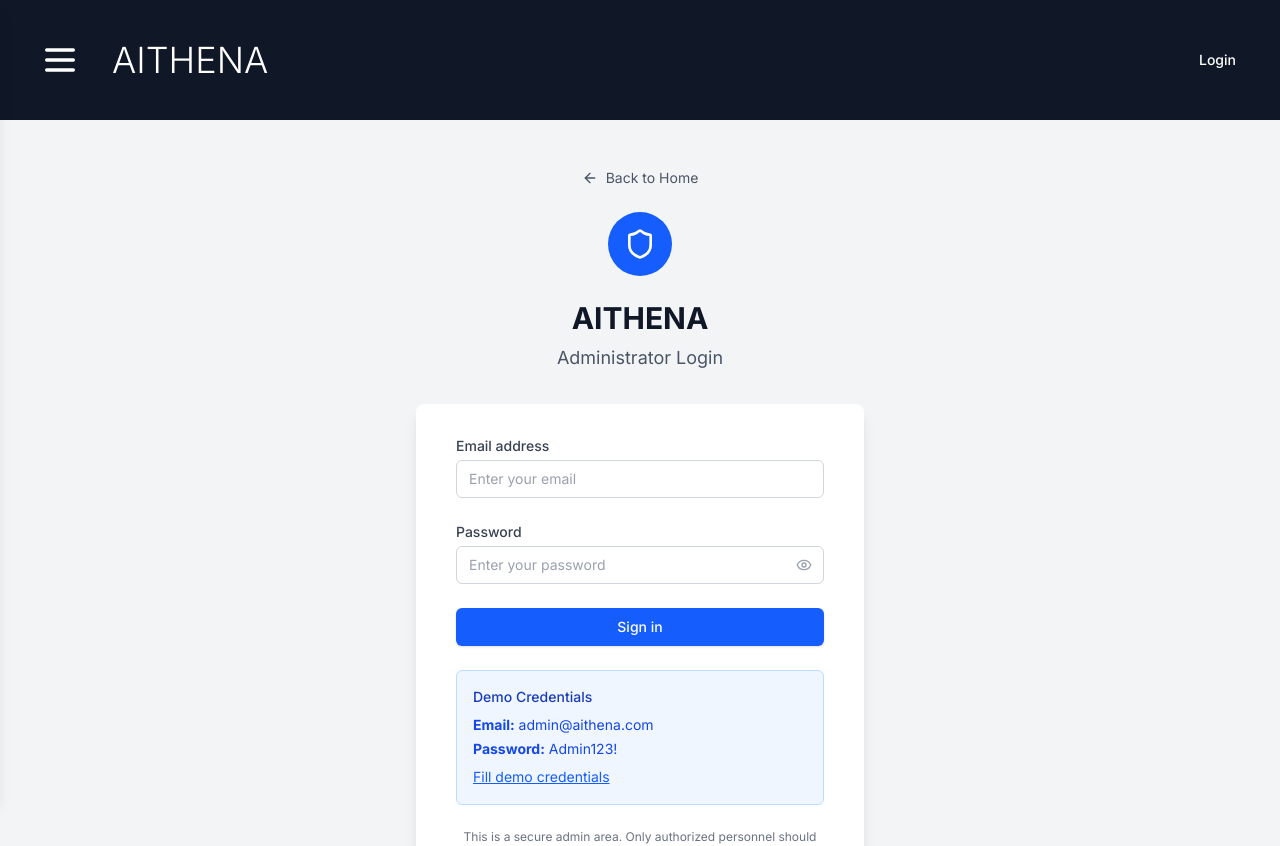
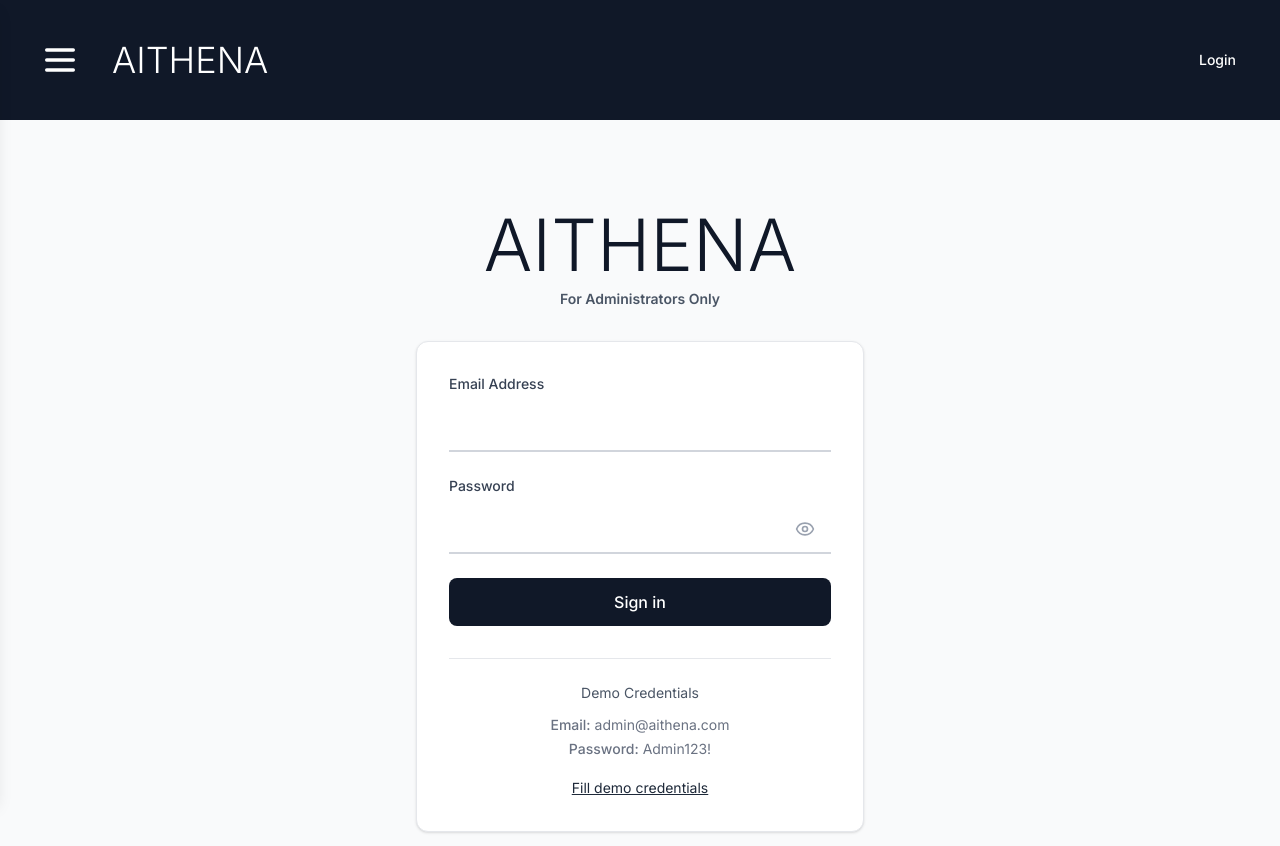
Before and after one commit to f4heemmmmm/aithena, a Next.js app in the folder frontend/: page /login in a window 1280 px wide. Shown: the top 846 px of the page. Built offline with nearby package versions, Linux system fonts and the light colour scheme.

Commit message:
Fixed minor issues and inconsistencies

```diff
--- a/frontend/src/app/layout.tsx
+++ b/frontend/src/app/layout.tsx
@@ -1,19 +1,18 @@
+"use client";
+
 import "./globals.css";
-import type { Metadata } from "next";
 import { Inter } from "next/font/google";
 import { AuthProvider } from "@/context/AuthContext";
 
 import Footer from "@/components/Footer";
 import Navigation from "@/components/Navigation";
+import { usePathname } from "next/navigation";
 
 const inter = Inter({ subsets: ["latin"] });
 
-export const metadata: Metadata = {
-    title: "AITHENA",
-    description: "Advanced AI technology for legal professionals"
-};
-
 export default function RootLayout({children}: { children: React.ReactNode; }) {
+    const pathName = usePathname();
+    const hideFooter = pathName === "/login";
     return (
         <html lang = "en">
             <body className = {inter.className}>
@@ -22,7 +21,7 @@ export default function RootLayout({children}: { children: React.ReactNode; }) {
                     <main>
                         {children}
                     </main>
-                    <Footer />
+                    {!hideFooter && <Footer />}
                 </AuthProvider>
             </body>
         </html>
--- a/frontend/src/app/login/page.tsx
+++ b/frontend/src/app/login/page.tsx
@@ -4,8 +4,8 @@
 import { useState, useEffect } from 'react';
 import { useRouter } from 'next/navigation';
 import { useAuth } from '@/context/AuthContext';
-import { Shield, Eye, EyeOff, ArrowLeft } from 'lucide-react';
 import Link from 'next/link';
+import { Eye, EyeOff } from 'lucide-react';
 
 export default function LoginPage() {
   const [email, setEmail] = useState('');
@@ -46,49 +46,35 @@ export default function LoginPage() {
 
   if (loading) {
     return (
-      <div className="min-h-screen bg-gray-100 flex items-center justify-center">
-        <div className="animate-spin rounded-full h-8 w-8 border-b-2 border-blue-600"></div>
+      <div className="min-h-screen bg-gray-50 flex items-center justify-center">
+        <div className="w-8 h-8 border-2 border-gray-300 border-t-gray-800 rounded-full animate-spin"></div>
       </div>
     );
   }
 
   return (
-    <div className="min-h-screen bg-gray-100 flex flex-col justify-center py-12 sm:px-6 lg:px-8">
-      <div className="sm:mx-auto sm:w-full sm:max-w-md">
-        {/* Back to Home Link */}
-        <div className="flex justify-center mb-6">
-          <Link
-            href="/"
-            className="inline-flex items-center text-sm text-gray-600 hover:text-gray-900 transition-colors"
-          >
-            <ArrowLeft className="h-4 w-4 mr-2" />
-            Back to Home
-          </Link>
+    <div className="min-h-screen bg-gray-50 flex items-center justify-center py-12 px-4 sm:px-6 lg:px-8">
+      <div className="max-w-md w-full space-y-8">
+
+
+        {/* Header */}
+        <div className="text-center">
+          <h1 className="text-7xl font-light text-gray-900 mb-2">
+            AITHENA
+          </h1>
+          <p className="text-sm text-gray-600 font-semibold">
+            For Administrators Only
+          </p>
         </div>
 
-        {/* Logo and Title */}
-        <div className="flex flex-col items-center">
-          <div className="flex items-center justify-center w-16 h-16 bg-blue-600 rounded-full mb-6">
-            <Shield className="h-8 w-8 text-white" />
-          </div>
-          <h2 className="text-center text-3xl font-bold text-gray-900 mb-2">
-            AITHENA
-          </h2>
-          <p className="text-center text-lg text-gray-600">
-            Administrator Login
-          </p>
-        </div>
-      </div>
-
-      <div className="mt-8 sm:mx-auto sm:w-full sm:max-w-md">
-        <div className="bg-white py-8 px-4 shadow-lg sm:rounded-lg sm:px-10">
+        {/* Login Form */}
+        <div className="bg-white rounded-xl shadow-sm border border-gray-200 p-8">
           <form className="space-y-6" onSubmit={handleSubmit}>
             {/* Email Field */}
             <div>
-              <label htmlFor="email" className="block text-sm font-medium text-gray-700">
-                Email address
+              <label htmlFor="email" className="block text-sm font-medium text-gray-700 mb-2">
+                Email Address
               </label>
-              <div className="mt-1">
               <input
                 id="email"
                 name="email"
@@ -97,18 +83,16 @@ export default function LoginPage() {
                 required
                 value={email}
                 onChange={(e) => setEmail(e.target.value)}
-                  className="appearance-none block w-full px-3 py-2 border border-gray-300 rounded-md placeholder-gray-400 focus:outline-none focus:ring-blue-500 focus:border-blue-500 sm:text-sm"
-                  placeholder="Enter your email"
+                className="w-full px-0 py-3 border-0 border-b-2 border-gray-300 bg-transparent focus:outline-none focus:border-gray-800 transition-all duration-200 text-gray-900"
               />
-              </div>
             </div>
 
             {/* Password Field */}
             <div>
-              <label htmlFor="password" className="block text-sm font-medium text-gray-700">
+              <label htmlFor="password" className="block text-sm font-medium text-gray-700 mb-2">
                 Password
               </label>
-              <div className="mt-1 relative">
+              <div className="relative">
                 <input
                   id="password"
                   name="password"
@@ -117,74 +101,78 @@ export default function LoginPage() {
                   required
                   value={password}
                   onChange={(e) => setPassword(e.target.value)}
-                  className="appearance-none block w-full px-3 py-2 pr-10 border border-gray-300 rounded-md placeholder-gray-400 focus:outline-none focus:ring-blue-500 focus:border-blue-500 sm:text-sm"
-                  placeholder="Enter your password"
+                  className="w-full px-0 py-3 pr-12 border-0 border-b-2 border-gray-300 bg-transparent focus:outline-none focus:border-gray-800 transition-all duration-200 text-gray-900"
                 />
                 <button
                   type="button"
-                  className="absolute inset-y-0 right-0 pr-3 flex items-center"
+                  className="absolute inset-y-0 right-0 pr-4 flex items-center text-gray-400 hover:text-gray-600 transition-all duration-300 transform hover:scale-110"
                   onClick={() => setShowPassword(!showPassword)}
                 >
-                  {showPassword ? (
-                    <EyeOff className="h-4 w-4 text-gray-400 hover:text-gray-600" />
-                  ) : (
-                    <Eye className="h-4 w-4 text-gray-400 hover:text-gray-600" />
-                  )}
+                  <div className="relative w-5 h-5">
+                    <Eye
+                      className={`absolute w-5 h-5 transition-all duration-300 ease-in-out transform ${
+                        showPassword
+                          ? 'opacity-0 scale-75 rotate-12'
+                          : 'opacity-100 scale-100 rotate-0'
+                      }`}
+                    />
+                    <EyeOff
+                      className={`absolute w-5 h-5 transition-all duration-300 ease-in-out transform ${
+                        showPassword
+                          ? 'opacity-100 scale-100 rotate-0'
+                          : 'opacity-0 scale-75 -rotate-12'
+                      }`}
+                    />
+                  </div>
                 </button>
               </div>
             </div>
 
             {/* Error Message */}
             {error && (
-              <div className="bg-red-50 border border-red-200 rounded-md p-3">
-                <div className="text-sm text-red-700">
+              <div className="bg-red-50 border border-red-200 rounded-lg p-4">
+                <p className="text-sm text-red-700">
                   {error}
-                </div>
+                </p>
               </div>
             )}
 
             {/* Login Button */}
-            <div>
             <button
               type="submit"
               disabled={isLoading}
-                className="w-full flex justify-center py-2 px-4 border border-transparent rounded-md shadow-sm text-sm font-medium text-white bg-blue-600 hover:bg-blue-700 focus:outline-none focus:ring-2 focus:ring-offset-2 focus:ring-blue-500 disabled:opacity-50 disabled:cursor-not-allowed transition-colors"
+              className="w-full py-3 px-4 bg-gray-900 text-white rounded-lg font-medium hover:bg-gray-800 focus:outline-none focus:ring-2 focus:ring-gray-800 focus:ring-offset-2 disabled:opacity-50 disabled:cursor-not-allowed transition-all duration-200"
             >
               {isLoading ? (
-                  <div className="flex items-center">
-                    <div className="animate-spin rounded-full h-4 w-4 border-b-2 border-white mr-2"></div>
+                <div className="flex items-center justify-center">
+                  <div className="w-4 h-4 border-2 border-white border-t-transparent rounded-full animate-spin mr-2"></div>
                   Signing in...
                 </div>
               ) : (
                 'Sign in'
               )}
             </button>
-            </div>
           </form>
 
           {/* Demo Credentials */}
-          <div className="mt-6 p-4 bg-blue-50 border border-blue-200 rounded-md">
-            <h3 className="text-sm font-medium text-blue-800 mb-2">Demo Credentials</h3>
-            <div className="text-sm text-blue-700 space-y-1">
-              <p><strong>Email:</strong> admin@aithena.com</p>
-              <p><strong>Password:</strong> Admin123!</p>
+          <div className="mt-8 pt-6 border-t border-gray-200">
+            <div className="text-center">
+              <p className="text-sm text-gray-600 mb-3">Demo Credentials</p>
+              <div className="text-sm text-gray-500 space-y-1 mb-4">
+                <p><span className="font-medium">Email:</span> admin@aithena.com</p>
+                <p><span className="font-medium">Password:</span> Admin123!</p>
               </div>
               <button
                 type="button"
                 onClick={fillDemoCredentials}
-              className="mt-2 text-sm text-blue-600 hover:text-blue-800 underline"
+                className="text-sm text-gray-800 hover:text-gray-600 underline transition-colors duration-200"
               >
                 Fill demo credentials
               </button>
             </div>
-
-          {/* Additional Info */}
-          <div className="mt-6 text-center">
-            <p className="text-xs text-gray-500">
-              This is a secure admin area. Only authorized personnel should access this page.
-            </p>
           </div>
         </div>
+
       </div>
     </div>
   );
--- a/frontend/src/components/ProtectedRoute.tsx
+++ b/frontend/src/components/ProtectedRoute.tsx
@@ -1,6 +1,6 @@
 "use client";
 
-import { useRouter } from "next/router";
+import { useRouter } from "next/navigation";
 import React, { useEffect } from "react";
 import { useAuth } from "@/context/AuthContext";
 
```
Lines whose indentation alone changed are shown as unchanged.
